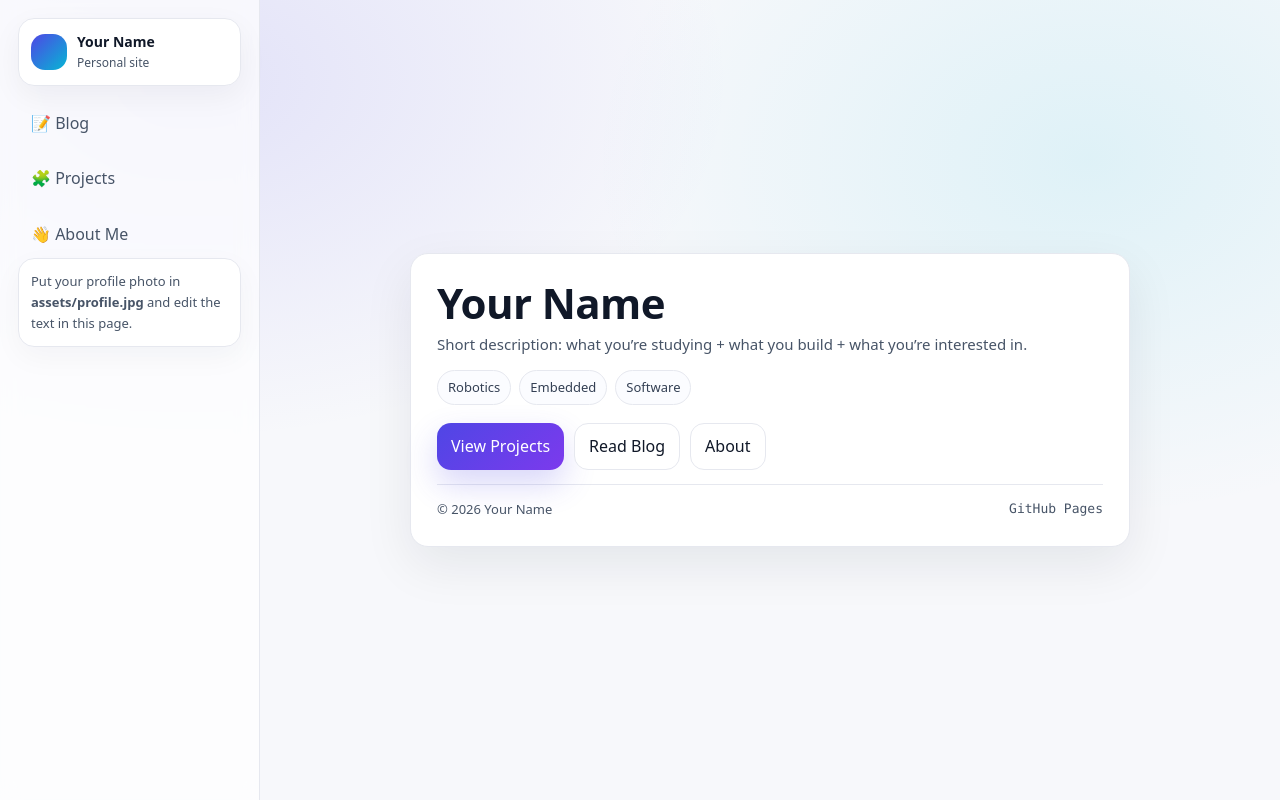
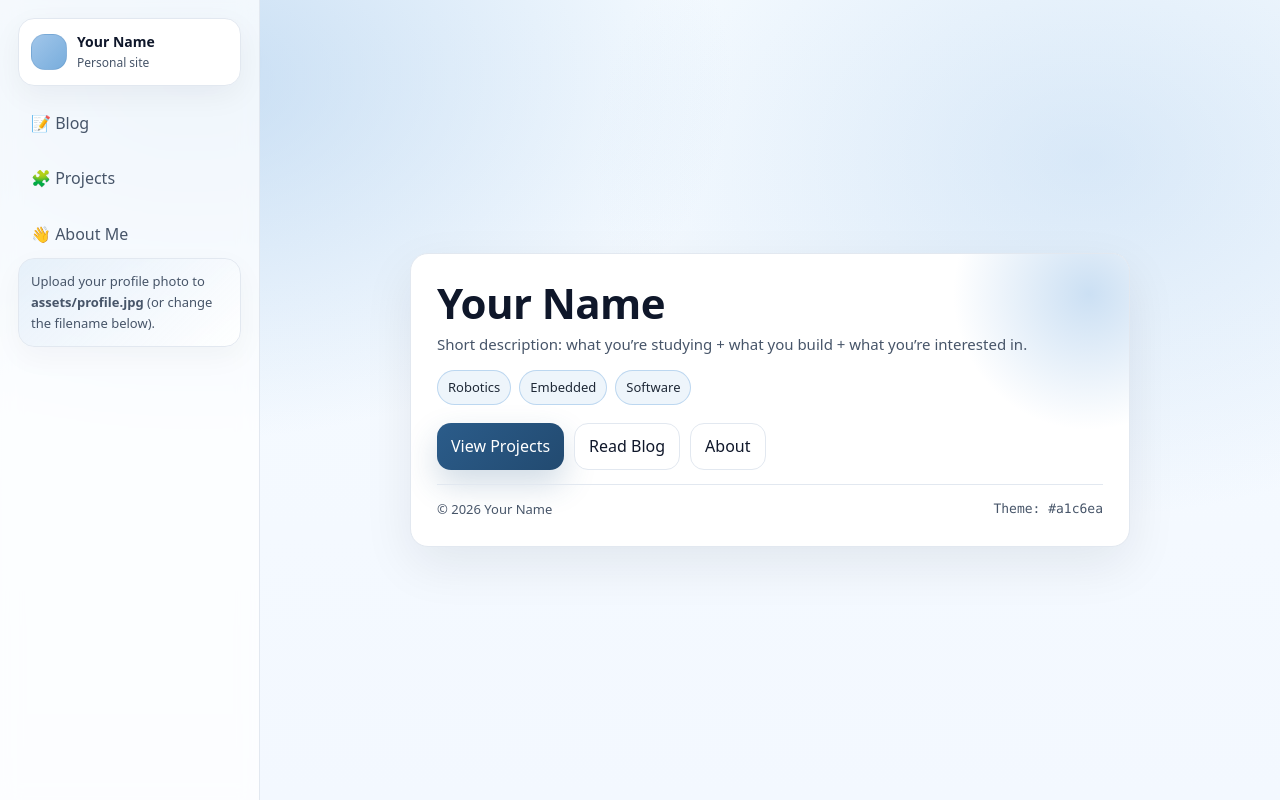
Before and after one commit to sienna0/siennali0, a plain HTML site: page index.html in a window 1280 px wide. Drawn offline with Linux system fonts and the light colour scheme.

Commit message:
new theme

```diff
--- a/index.html
+++ b/index.html
@@ -6,25 +6,30 @@
   <title>Your Name</title>
   <style>
     :root{
-      --bg: #f7f8fb;
+      /* Theme (based on #a1c6ea) */
+      --accent: #a1c6ea;        /* your color */
+      --accent-2: #78addc;      /* slightly deeper accent */
+      --accent-dark: #2b5c8a;   /* for readable buttons/text on light bg */
+      --accent-dark-2:#224a70;  /* hover */
+
+      --bg: #f6fbff;
       --card: #ffffff;
-      --text: #101828;
-      --muted: #475467;
-      --border: #e6e8ef;
-      --shadow: 0 18px 50px rgba(16,24,40,.08);
+      --text: #0f172a;
+      --muted: #475569;
+      --border: #e2e8f0;
+      --shadow: 0 18px 50px rgba(15,23,42,.08);
       --radius: 18px;
-      --accent: #4f46e5; /* indigo */
-      --accent2:#06b6d4; /* cyan */
     }
+
     *{ box-sizing:border-box; }
     body{
       margin:0;
       font: 16px/1.6 ui-sans-serif, system-ui, -apple-system, Segoe UI, Roboto, Helvetica, Arial;
       color: var(--text);
       background:
-        radial-gradient(900px 600px at 15% 10%, rgba(79,70,229,.12), transparent 60%),
-        radial-gradient(900px 650px at 85% 20%, rgba(6,182,212,.10), transparent 55%),
-        var(--bg);
+        radial-gradient(900px 600px at 15% 10%, rgba(161,198,234,.55), transparent 60%),
+        radial-gradient(900px 650px at 85% 20%, rgba(161,198,234,.35), transparent 55%),
+        linear-gradient(180deg, #f6fbff 0%, #f3f8ff 100%);
     }
     a{ color:inherit; text-decoration:none; }
 
@@ -41,7 +46,7 @@
       height:100vh;
       padding:18px;
       border-right:1px solid var(--border);
-      background: rgba(255,255,255,.70);
+      background: rgba(255,255,255,.72);
       backdrop-filter: blur(10px);
     }
     .brand{
@@ -52,11 +57,12 @@
       border:1px solid var(--border);
       border-radius: 16px;
       background: var(--card);
-      box-shadow: 0 10px 30px rgba(16,24,40,.05);
+      box-shadow: 0 10px 30px rgba(15,23,42,.05);
     }
     .logo{
       width:36px; height:36px; border-radius:14px;
-      background: linear-gradient(135deg, var(--accent), var(--accent2));
+      background: linear-gradient(135deg, var(--accent), var(--accent-2));
+      border: 1px solid rgba(43,92,138,.12);
     }
     .brand strong{display:block; font-size:14px}
     .brand span{display:block; color:var(--muted); font-size:12px}
@@ -73,8 +79,8 @@
     }
     nav a:hover{
       color: var(--text);
-      background: #f2f4ff;
-      border-color: #e4e7ff;
+      background: rgba(161,198,234,.22);
+      border-color: rgba(161,198,234,.45);
     }
 
     .sidebar-footer{
@@ -82,10 +88,10 @@
       padding:12px;
       border-radius: 16px;
       border:1px solid var(--border);
-      background: var(--card);
+      background: linear-gradient(135deg, rgba(161,198,234,.20), rgba(255,255,255,.85));
       color: var(--muted);
       font-size: 13px;
-      box-shadow: 0 10px 30px rgba(16,24,40,.04);
+      box-shadow: 0 10px 30px rgba(15,23,42,.04);
     }
 
     /* Main / centered landing card */
@@ -102,18 +108,32 @@
       border-radius: var(--radius);
       box-shadow: var(--shadow);
       padding: 26px;
+      position: relative;
+      overflow: hidden;
     }
+    /* soft accent wash in the card */
+    .card::before{
+      content:"";
+      position:absolute;
+      inset:-120px -120px auto auto;
+      width:320px;
+      height:320px;
+      background: radial-gradient(circle, rgba(161,198,234,.55), transparent 60%);
+      pointer-events:none;
+    }
+
     .profile{
       display:flex;
       gap:18px;
       align-items:center;
+      position:relative;
     }
     .avatar{
       width:92px; height:92px;
       border-radius: 22px;
       object-fit: cover;
-      border: 1px solid var(--border);
-      background: #eef2ff;
+      border: 1px solid rgba(43,92,138,.18);
+      background: rgba(161,198,234,.25);
       flex: 0 0 auto;
     }
     h1{
@@ -127,6 +147,7 @@
       color: var(--muted);
       font-size: 15px;
     }
+
     .chips{
       margin-top:14px;
       display:flex;
@@ -135,12 +156,13 @@
     }
     .chip{
       font-size: 13px;
-      color: #344054;
+      color: #1f2937;
       padding: 6px 10px;
       border-radius: 999px;
-      border:1px solid var(--border);
-      background: #fbfcff;
+      border:1px solid rgba(161,198,234,.65);
+      background: rgba(161,198,234,.18);
     }
+
     .actions{
       margin-top:18px;
       display:flex;
@@ -158,14 +180,15 @@
       color: var(--text);
       cursor: pointer;
     }
-    .btn:hover{ background:#f6f7ff; }
+    .btn:hover{ background: rgba(161,198,234,.18); border-color: rgba(161,198,234,.55); }
+
     .btn.primary{
-      border:none;
+      border: none;
       color:#fff;
-      background: linear-gradient(135deg, var(--accent), #7c3aed);
-      box-shadow: 0 14px 32px rgba(79,70,229,.22);
+      background: linear-gradient(135deg, var(--accent-dark), var(--accent-dark-2));
+      box-shadow: 0 14px 32px rgba(43,92,138,.22);
     }
-    .btn.primary:hover{ filter: brightness(1.02); }
+    .btn.primary:hover{ filter: brightness(1.03); }
 
     .note{
       margin-top:14px;
@@ -177,6 +200,7 @@
       justify-content:space-between;
       gap:12px;
       flex-wrap:wrap;
+      position:relative;
     }
 
     /* Mobile */
@@ -207,14 +231,14 @@
       </div>
 
       <nav aria-label="Sidebar">
-        <!-- Use ./blogs/ etc so it works whether this is a user site OR a project site -->
+        <!-- relative links so it works for user-site OR project-site -->
         <a href="./blogs/">📝 Blog</a>
         <a href="./projects/">🧩 Projects</a>
         <a href="./about/">👋 About Me</a>
       </nav>
 
       <div class="sidebar-footer">
-        Put your profile photo in <b>assets/profile.jpg</b> and edit the text in this page.
+        Upload your profile photo to <b>assets/profile.jpg</b> (or change the filename below).
       </div>
     </aside>
 
@@ -222,7 +246,6 @@
       <div class="center">
         <div class="card">
           <div class="profile">
-            <!-- Put your photo at assets/profile.jpg -->
             <img class="avatar" src="./assets/profile.jpg" alt="Profile photo" onerror="this.style.display='none'">
             <div>
               <h1>Your Name</h1>
@@ -247,7 +270,7 @@
           <div class="note">
             <span>© <span id="year"></span> Your Name</span>
             <span style="font-family: ui-monospace, SFMono-Regular, Menlo, Monaco, Consolas, 'Liberation Mono', 'Courier New', monospace;">
-              GitHub Pages
+              Theme: #a1c6ea
             </span>
           </div>
         </div>
```
